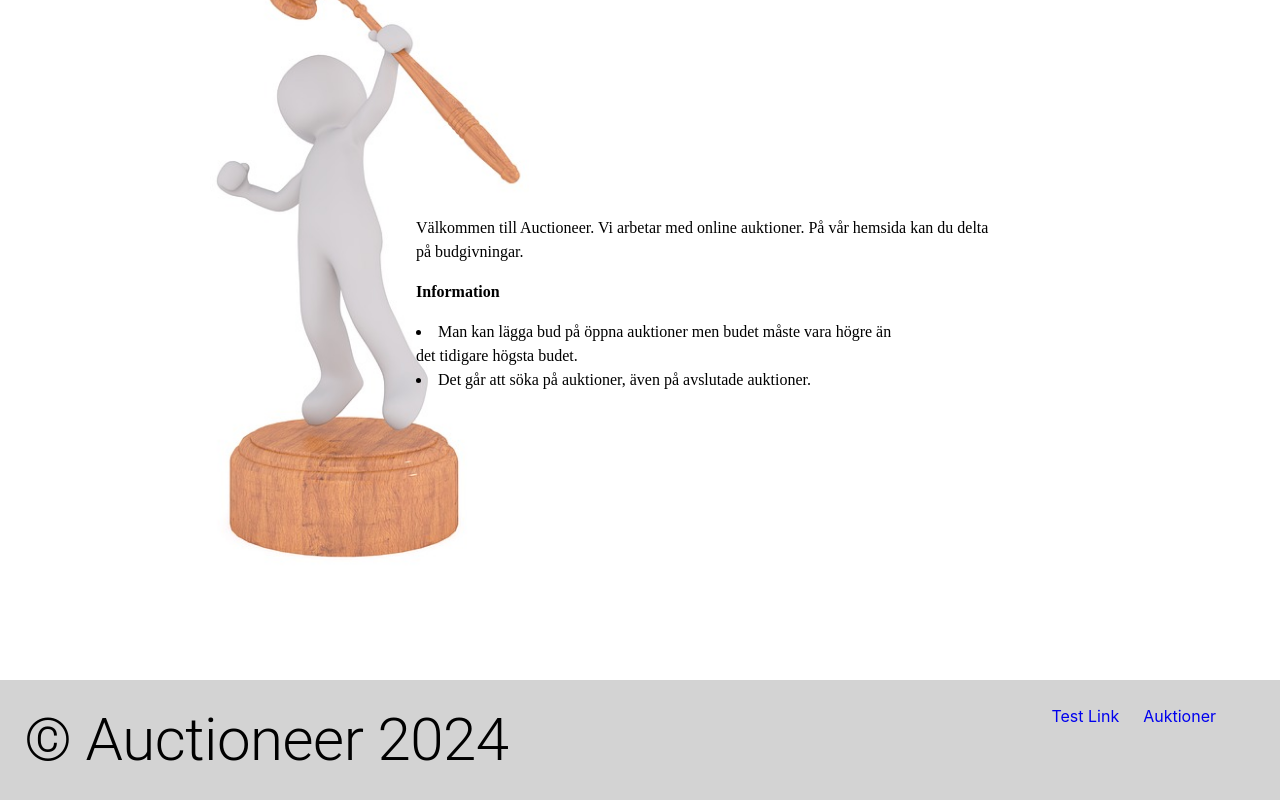
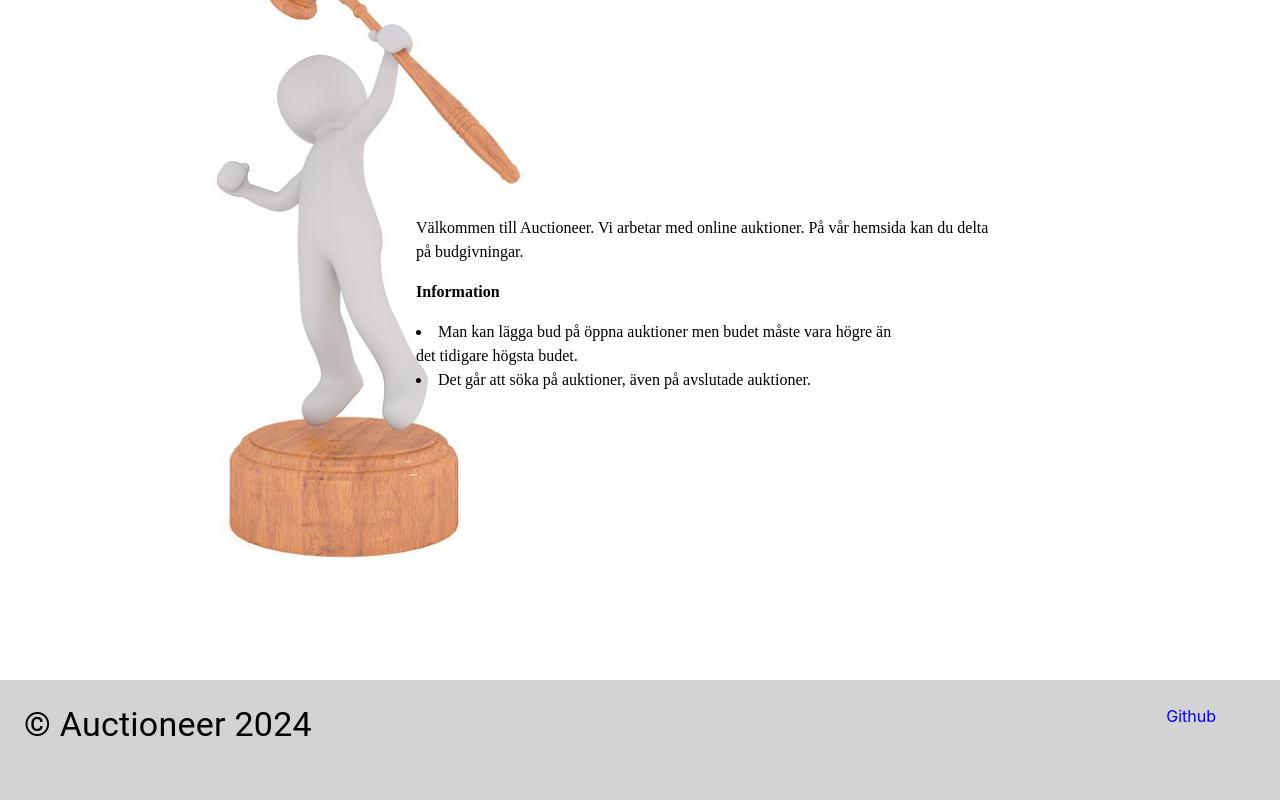
Before and after one commit to sarahthebest/auctioneer, a React (Vite) app: page / in a window 1280 px wide. Shown: the part 184-984 px from the top of the page. Built offline with nearby package versions, Linux system fonts and the light colour scheme; a web font is replaced by a local one.

Commit message:
Laggt till github länkt i footern och tog bort länk till auktioner

```diff
--- a/src/components/Footer.jsx
+++ b/src/components/Footer.jsx
@@ -5,11 +5,9 @@ const Footer = () => {
   return (
     <Box height={150} sx={{ bgcolor: "lightGrey", px:0, marginLeft:0 }}>
       <Container maxWidth='false' sx={{ display: "flex", flexDirection: "row", gap:2, p:1 , justifyContent:'space-between'}}>
-        <Typography sx={{pt:2}} variant="h2">&copy; Auctioneer {new Date().getFullYear()}</Typography>
+        <Typography sx={{pt:2}} variant="h4">&copy; Auctioneer {new Date().getFullYear()}</Typography>
         <Stack gap={3} direction={'row'} sx={{paddingRight:5, pt:2}}>
-        <Link to="/">Test Link</Link>
-        <Link to="/auktioner">Auktioner</Link>
-
+        <Link to="https://github.com/sarahthebest/auctioneer" target="_blank">Github</Link>
         </Stack>
       </Container>
     </Box>
```
